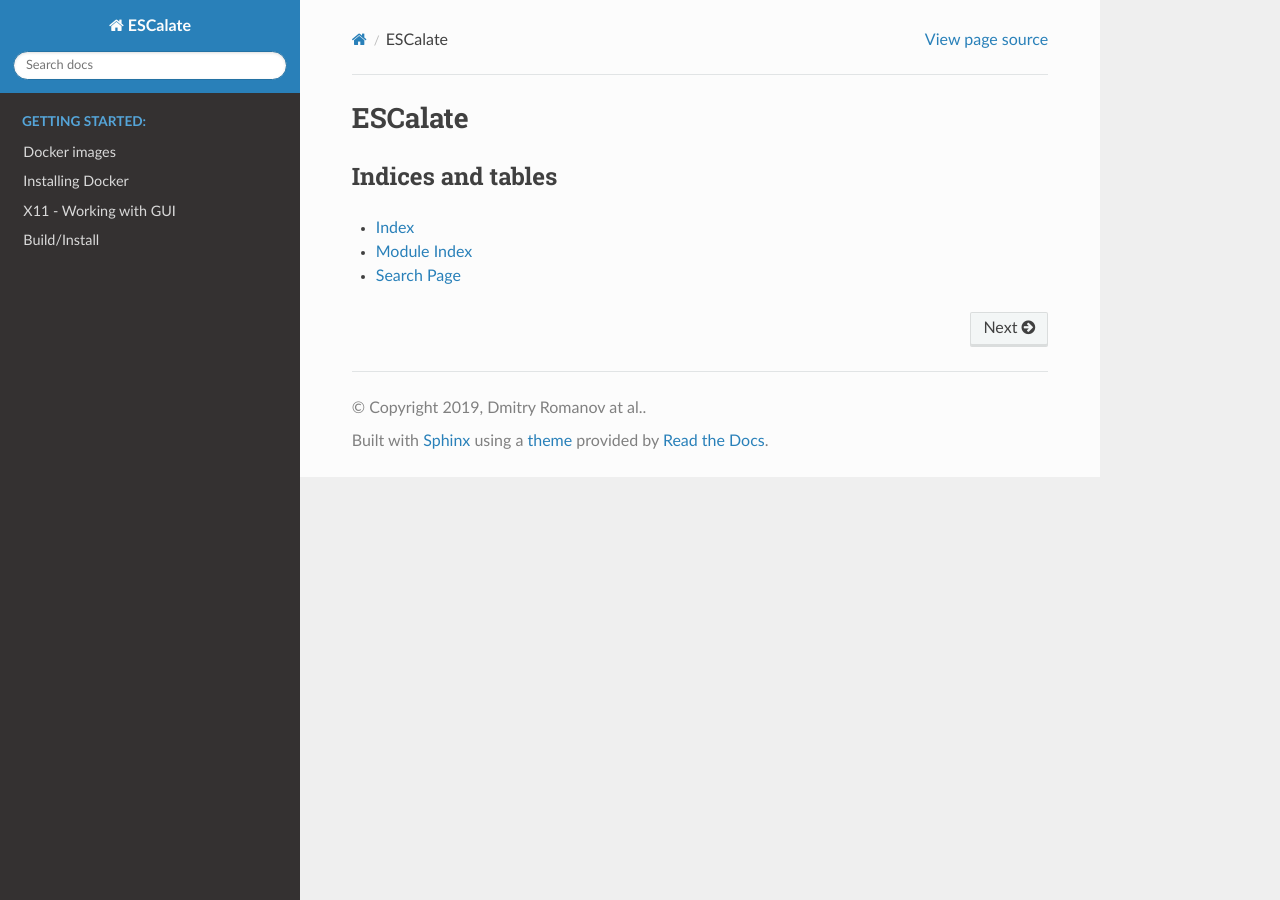
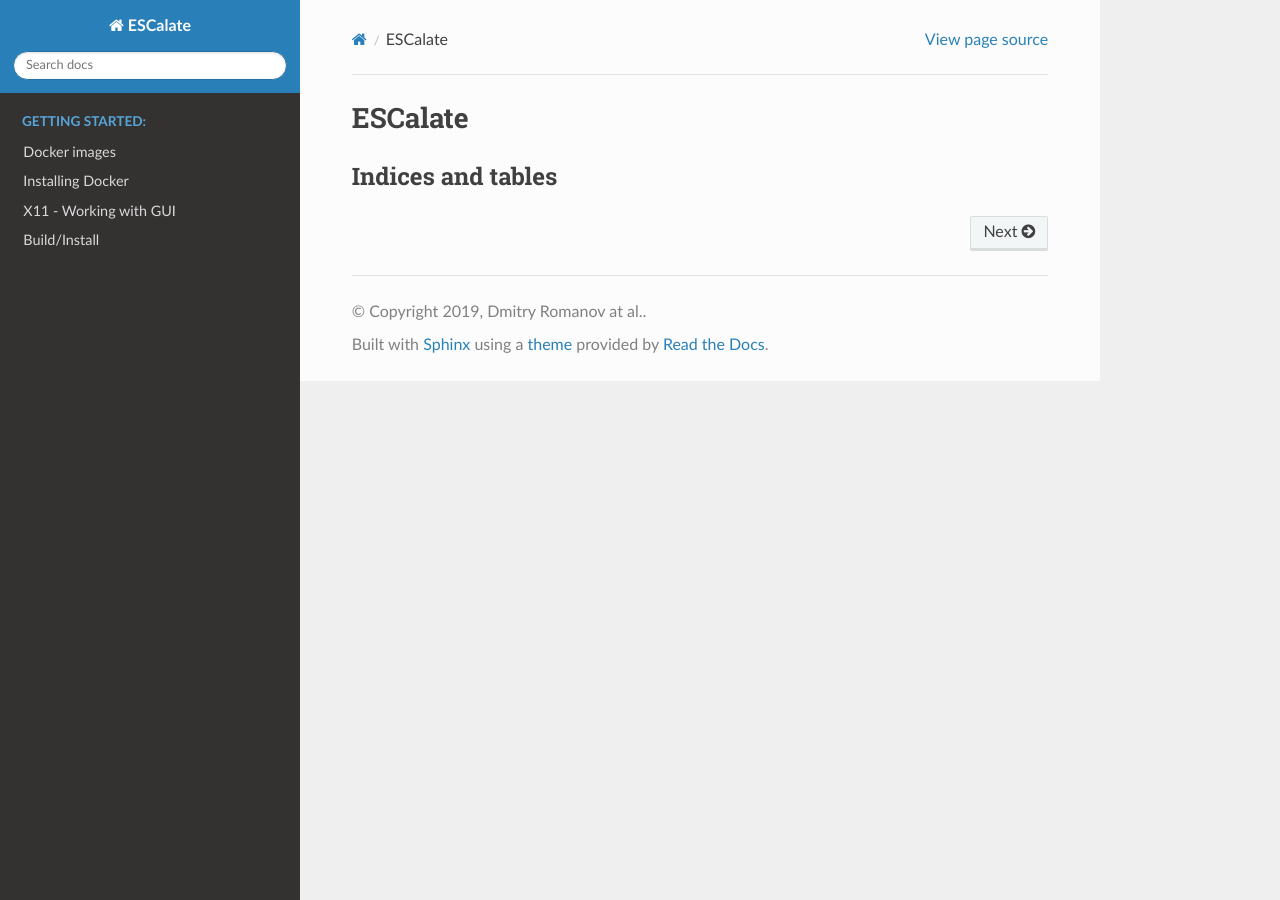
Before and after one commit to eic/escalate, a Sphinx documentation site: the page built from docs/index.rst, in a window 1280 px wide. Built offline with Sphinx 7.4.7 and the Read the Docs theme 2.0.0, drawn with Linux system fonts in a browser that asks for light colours.

Commit message:
Checking readthedocs integration

```diff
--- a/docs/index.rst
+++ b/docs/index.rst
@@ -46,6 +46,6 @@ ESCalate
 Indices and tables
 ------------------
 
-* :ref:`genindex`
-* :ref:`modindex`
-* :ref:`search`
+.. * :ref:`genindex`
+.. * :ref:`modindex`
+.. * :ref:`search`
```
